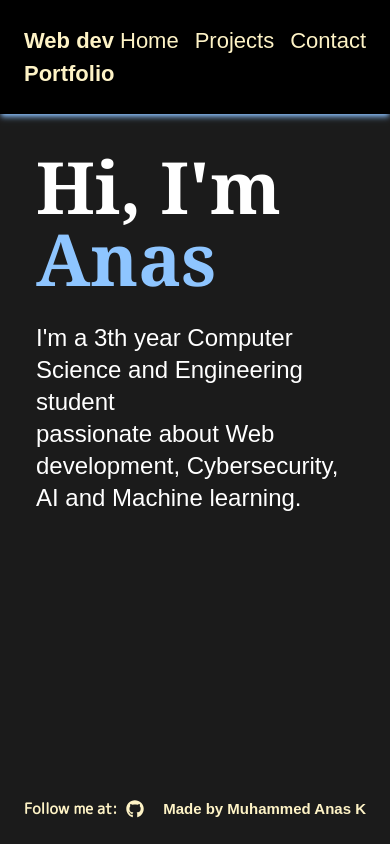
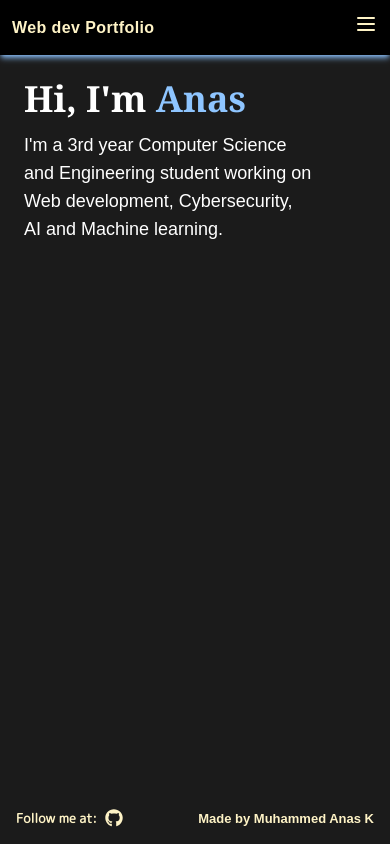
Before and after one commit to muhammedanask101/md_anas_portfolio, a React (Vite) app in the folder client/: page / in a window 390 px wide. Built offline with nearby package versions, Linux system fonts and the light colour scheme; a web font is replaced by a local one.

Commit message:
Added responsive design to basic pages

```diff
--- a/client/src/components/Footer.jsx
+++ b/client/src/components/Footer.jsx
@@ -2,7 +2,7 @@ import { FaGithub } from "react-icons/fa";
 
 const Footer = () => {
     return(
-            <div className="flex justify-between bg-[#1B1B1B] p-6 text-[15px] font-bold text-amber-100">
+            <div className="flex justify-between bg-[#1B1B1B] p-4 md:p-6 text-[13px] md:text-[15px] font-bold text-amber-100">
                 <div className="font-mplus flex items-center gap-2">
                     <p>Follow me at: </p>
                         <a href="https://github.com/muhammedanask101" target="_blank" rel="noopener noreferrer" className="hover:text-red-500">
--- a/client/src/components/HomeSection.jsx
+++ b/client/src/components/HomeSection.jsx
@@ -1,13 +1,19 @@
 
 const Header = () => {
     return (
-        <div className="justify-items-start">
-            <div className="m-5">
-                <h1 className="text-7xl font-serif font-semibold">Hi, I'm <span className="text-blue-300">Anas</span></h1>
+        <div className="justify-items-start m-2 lg:m-5 space-y-3 md:space-y-4 lg:space-y-6">
+            <div className="">
+                <h1 className="text-4xl md:text-6xl lg:text-7xl font-serif font-semibold">Hi, I'm <span className="text-blue-300">Anas</span></h1>
             </div>
-            <div>
-                <p className="font-google-sans text-2xl m-5 pt-2">I'm a 3th year Computer Science and Engineering student<br />
+            <div className="hidden md:block">
+                <p className="font-google-sans md:text-xl lg:text-2xl">I'm a 3rd year Computer Science and Engineering student<br />
                 passionate about Web development, Cybersecurity, <br />
+                AI and Machine learning.</p>
+            </div>
+            <div className="block md:hidden">
+                <p className="font-google-sans text-lg">I'm a 3rd year Computer Science <br />
+                 and Engineering student working on <br />
+                Web development, Cybersecurity, <br />
                 AI and Machine learning.</p>
             </div>
         </div>
--- a/client/src/components/Navbar.jsx
+++ b/client/src/components/Navbar.jsx
@@ -1,16 +1,40 @@
 import { Link } from 'react-router-dom';
+import { useState } from 'react';
+import { Menu, X } from "lucide-react";
 
 const Navbar = () => {
+ const [isOpen, setIsOpen] = useState(false);
+
   return (
-    <nav className="bg-black text-amber-100 p-6 flex justify-between shadow-md/80 shadow-blue-300">
-      <div className="font-bold text-[22px]">Web dev Portfolio</div>
-      <div className="space-x-4">
-        <Link to="/" className="hover:text-cyan-50 text-[22px]">Home</Link>
-        <Link to="/projects" className="hover:text-cyan-50 text-[22px]">Projects</Link>
-        <Link to="/contact" className="hover:text-cyan-50 text-[22px]">Contact</Link>
+    <nav className="bg-black text-amber-100 p-3 md:p-6 shadow-md/80 shadow-blue-300">
+      <div className="flex justify-between items-center">
+        <div className="font-bold text-[16px] md:text-[22px] tracking-wide">
+          Web dev Portfolio
+        </div>
+
+        <div className="hidden md:flex text-[22px] space-x-4">
+          <Link to="/" className="hover:text-cyan-50">Home</Link>
+          <Link to="/projects" className="hover:text-cyan-50">Projects</Link>
+          <Link to="/contact" className="hover:text-cyan-50">Contact</Link>
+        </div>
+
+        <div className="md:hidden">
+          <button onClick={() => setIsOpen(!isOpen)}>
+            {isOpen ? <X size={24} /> : <Menu size={24} />}
+          </button>
+        </div>
       </div>
+
+      {isOpen && (
+        <div className="md:hidden flex flex-col mt-2 text-[14px] space-y-2">
+          <Link to="/" className="hover:text-cyan-50" onClick={() => setIsOpen(false)}>Home</Link>
+          <Link to="/projects" className="hover:text-cyan-50" onClick={() => setIsOpen(false)}>Projects</Link>
+          <Link to="/contact" className="hover:text-cyan-50" onClick={() => setIsOpen(false)}>Contact</Link>
+        </div>
+      )}
     </nav>
   );
-}
+};
+
 
 export default Navbar;
--- a/client/src/components/Project.jsx
+++ b/client/src/components/Project.jsx
@@ -3,9 +3,9 @@
 const Project = ({ project }) => {
 
   return (
-    <div className="p-8 bg-neutral-950 shadow-md shadow-blue-300 w-1/4 m-8 rounded-xl text-center">
-      <h2 className="text-2xl text-shadow-2xs text-shadow-amber-400 font-bold font-sans mt-2 mb-8">{project.title}</h2>
-      <p className="m-2 font-google-sans">{project.description}</p>
+    <div className="p-8 bg-neutral-950 shadow-md shadow-blue-300 w-full max-w-md rounded-xl text-center">
+      <h2 className="text-lg md:text-xl text-shadow-2xs text-shadow-amber-400 font-bold font-sans mt-2 mb-8">{project.title}</h2>
+      <p className="text-sm md:text-[15px] m-2 font-google-sans">{project.description}</p>
       <div className="m-5 font-sans text-blue-300 hover:text-red-500"> <a href={project.fileurl} target="_blank" rel="noopener noreferrer">view project</a> </div>
       <div className="font-google-sans text-sm">{new Date(project.createdAt).toLocaleString('en-US')}</div>
     </div>
--- a/client/src/components/ProjectArray.jsx
+++ b/client/src/components/ProjectArray.jsx
@@ -21,7 +21,7 @@ const ProjectArray = () => {
     return(
         isLoading ? <FallbackLoading /> : (
             <>
-                <section className="flex">
+                <section className="grid grid-cols-1 justify-items-center md:grid-cols-2 xl:grid-cols-4 gap-8 p-4">
                     {Array.isArray(projects) && projects.length > 0 ?
                     (projects.map(project => <Project key={project._id} project={project} />)) : (
                         <p>No projects to display yet.</p>
--- a/client/src/pages/ProjectList.jsx
+++ b/client/src/pages/ProjectList.jsx
@@ -2,7 +2,10 @@ import ProjectArray from '../components/ProjectArray';
 
 const ProjectList = () => {
     return (
-        <ProjectArray />
+        <section>
+            <h1 className="blocl lg:hidden text-3xl font-bold text-amber-100 my-4 p-2 text-center text-shadow-md text-shadow-black">Projects</h1>
+            <ProjectArray />
+        </section>
     )
 }
 
```
